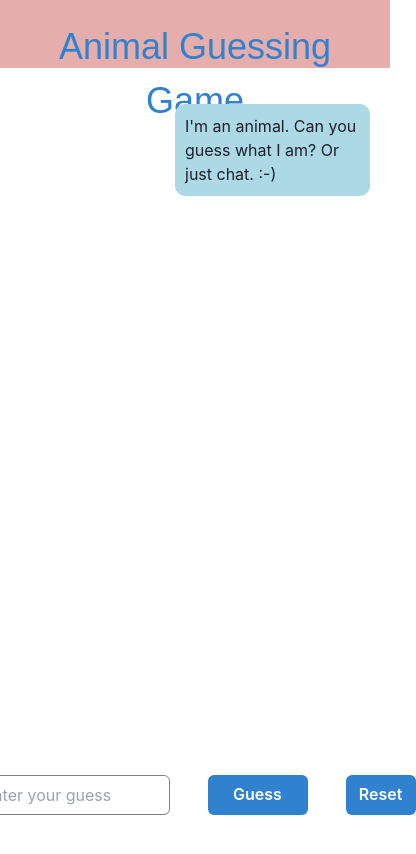
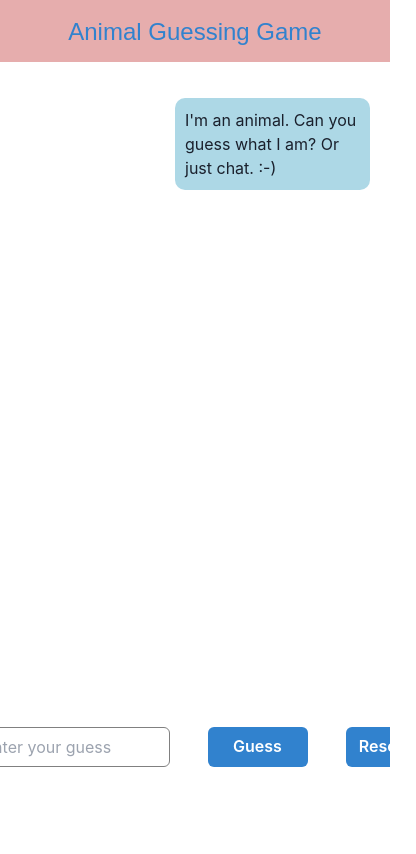
Before and after one commit to bmacer/gpt-animal-guessing, a Next.js app: page /animal in a window 390 px wide. Shown: the top 854 px of the page, 416 px wide, since content can reach past the window. Built offline with nearby package versions, Linux system fonts and the light colour scheme.

Commit message:
iphone scroll fix

```diff
--- a/src/pages/animal.tsx
+++ b/src/pages/animal.tsx
@@ -114,7 +114,14 @@ export default function Home() {
   }, []);
 
   return (
-    <Box w="100vw" h="100vh" overscrollBehavior="none">
+    <Box
+      w="100vw"
+      h="100vh"
+      overscrollBehavior="none"
+      overflow="auto"
+      m="0"
+      p="0"
+    >
       <VStack spacing={4} align="center">
         <Text
           textAlign="center"
@@ -122,14 +129,14 @@ export default function Home() {
           bgColor="#E6ADAD"
           h="8vh"
           p="20px"
-          fontSize="4xl"
+          fontSize="2xl"
           fontFamily="Arial"
           color="blue.500"
         >
           Animal Guessing Game
         </Text>
 
-        <Box h="80vh" overflowY="scroll" ref={scrollContainerRef}>
+        <Box h="75vh" overflowY="scroll" ref={scrollContainerRef}>
           {fullHistory.map((item, index) => (
             <Flex
               key={index}
```
